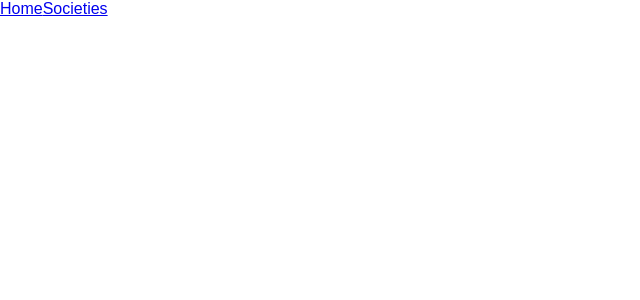
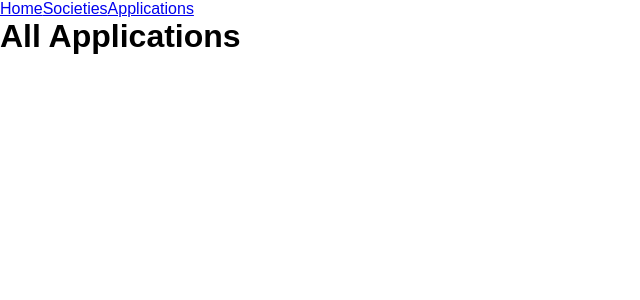
Before and after one commit to shauryakushwaha08/SocietySphere, a React (Vite) app: page /applications in a window 1280 px wide. Before the commit this address had no page. Shown: the top 300 px of the page, without its empty margins (0-640 px from the left). Built offline with nearby package versions, Linux system fonts and the light colour scheme.

Commit message:
feat: add Application view

```diff
--- a/src/App.jsx
+++ b/src/App.jsx
@@ -4,6 +4,7 @@ import Societies from "./pages/Societies";
 import Navbar from "./components/Navbar";
 import SocietyDetails from "./pages/SocietyDetails";
 import Apply from "./pages/Apply";
+import Applications from "./pages/Applications";
 
 function App() {
   return (
@@ -14,6 +15,7 @@ function App() {
         <Route path="/societies" element={<Societies />} />
         <Route path="/society/:id" element={<SocietyDetails />} />
         <Route path="/apply/:id" element={<Apply />} />
+        <Route path="/applications" element={<Applications />} />
       </Routes>
     </>
   );
--- a/src/components/Navbar.jsx
+++ b/src/components/Navbar.jsx
@@ -5,6 +5,7 @@ function Navbar() {
     <nav>
       <Link to="/">Home</Link>
       <Link to="/societies">Societies</Link>
+      <Link to="/applications">Applications</Link>
     </nav>
   );
 }
--- /dev/null
+++ b/src/pages/Applications.jsx
@@ -0,0 +1,28 @@
+import { useState, useEffect } from "react";
+import { getApplications } from "../utils/storage";
+
+function Applications() {
+  const [applications, setApplications] = useState([]);
+
+  useEffect(() => {
+    setApplications(getApplications());
+  }, []);
+
+  return (
+    <div>
+      <h1>All Applications</h1>
+      {applications.map((application, index) => {
+        return (
+          <div key={index}>
+            <p>{application.name}</p>
+            <p>{application.societyName}</p>
+            <p>{application.role}</p>
+            <p>{application.year}</p>
+          </div>
+        );
+      })}
+    </div>
+  );
+}
+
+export default Applications;
```
